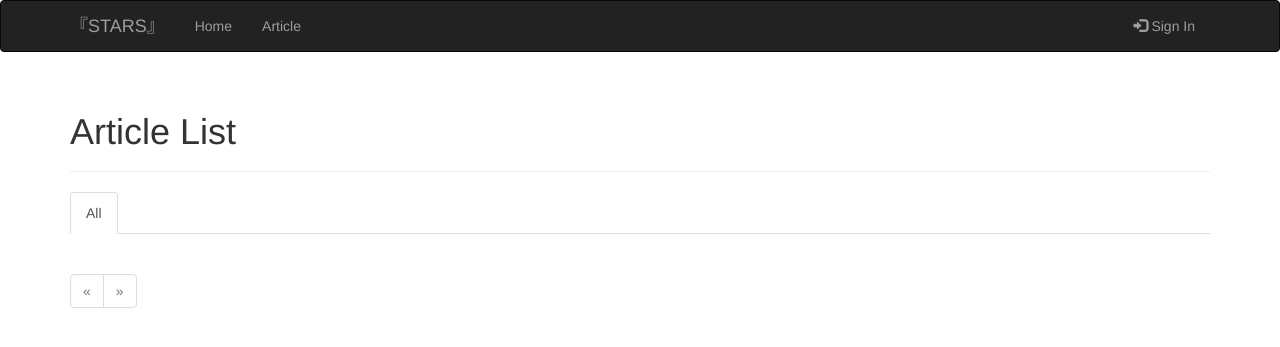
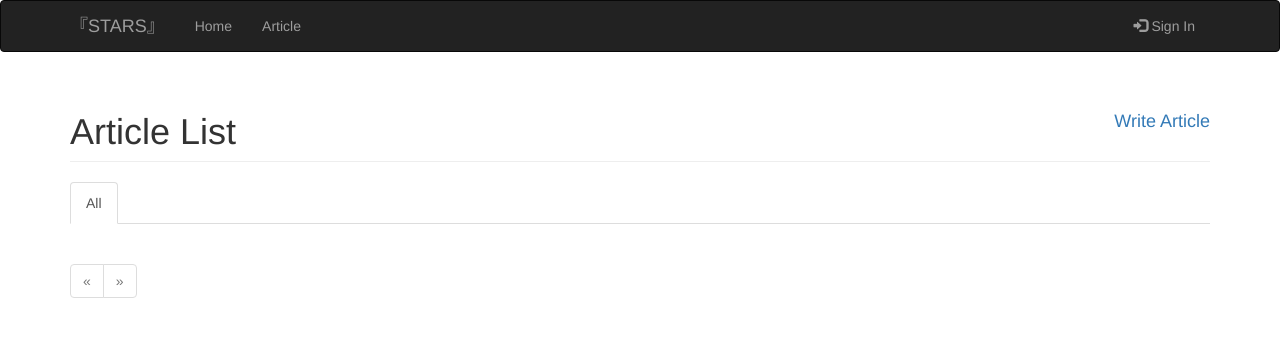
Before and after one commit to jinixin/iflasky, a Flask app: page /article/showList in a window 1280 px wide. Shown: the top 347 px of the page. Run offline with Flask 2, Linux system fonts and the light colour scheme; data that the repository does not hold is empty; some libraries are stand-ins or nearby versions.

Commit message:
优化布局，增加小工具
Signed-off-by: jinixin <jixinmanage@qq.com>

```diff
--- a/app/auth/views.py
+++ b/app/auth/views.py
@@ -25,6 +25,7 @@ def login():
         user = User.query.filter_by(email=form.email.data).first()
         if user is not None and user.check_password(form.password.data):
             login_user(user, form.remember_me.data)
+            flash('Login in successfully', 'success')
             return redirect(request.args.get('next') or url_for('main.index'))
         else:
             flash('Invalid username or password.', 'warning')
--- a/app/templates/article/show_list.html
+++ b/app/templates/article/show_list.html
@@ -4,7 +4,9 @@
 
 {% block page_content %}
 <div class="page-header">
-    <h1>Article List</h1>
+    <h1 style="display:inline;">Article List</h1>
+    <h4 style="display:inline;"><a href="{{ url_for('main.write_article') }}" class="pull-right">Write Article</a></h4>
+    <div class="clearfix"></div>
 </div>
 <div>
     <ul class="nav nav-tabs" role="tablist">
--- a/app/templates/base.html
+++ b/app/templates/base.html
@@ -31,12 +31,17 @@
                         <span class="caret"></span>
                     </a>
                     <ul class="dropdown-menu">
+                        <li style="text-align:center;"><b>hi,&nbsp;{{ current_user.username }}</b></li>
+                        <li role="separator" class="divider"></li>
                         <li><a href="{{ url_for('main.user_profile',username=current_user.username) }}">
                             <span class="glyphicon glyphicon-user"></span>&nbsp;&nbsp;My Profile</a></li>
                         <li><a href="{{ url_for('auth.change_password') }}">
                             <span class="glyphicon glyphicon-wrench"></span>&nbsp;&nbsp;Change Password</a></li>
+                        <li role="separator" class="divider"></li>
                         <li><a href="{{ url_for('main.show_message_list', kind=0) }}">
                             <span class="glyphicon glyphicon-comment"></span>&nbsp;&nbsp;Message Box</a></li>
+                        <li><a href="{{ url_for('main.write_article') }}">
+                            <span class="glyphicon glyphicon-edit"></span>&nbsp;&nbsp;Write Article</a></li>
                         <li role="separator" class="divider"></li>
                         <li><a href="{{ url_for('auth.logout') }}">
                             <span class="glyphicon glyphicon-log-out"></span>&nbsp;&nbsp;Sign Out</a>
```
Also changed, not shown: app/templates/index.html (+0 -8 lines).
